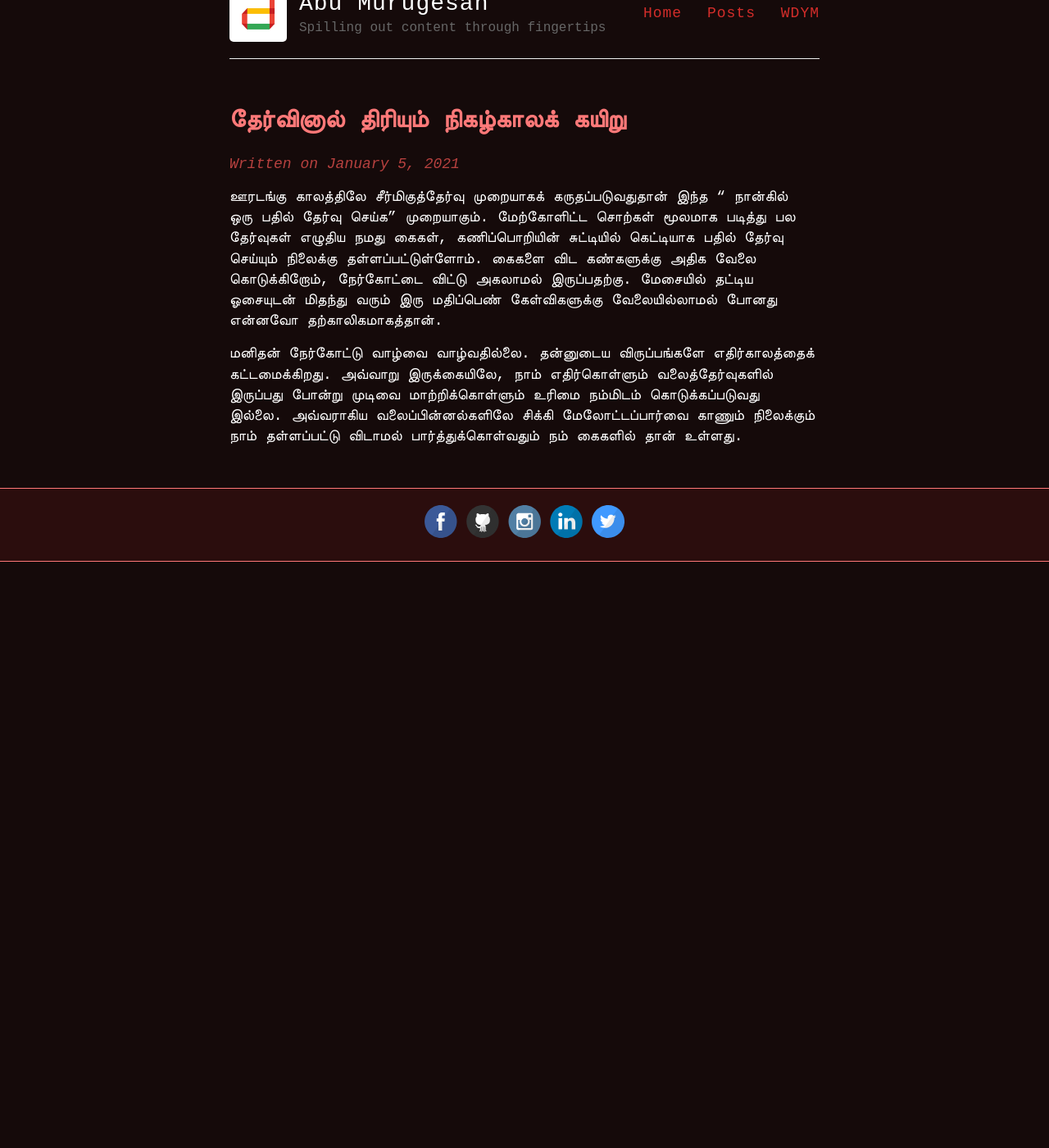
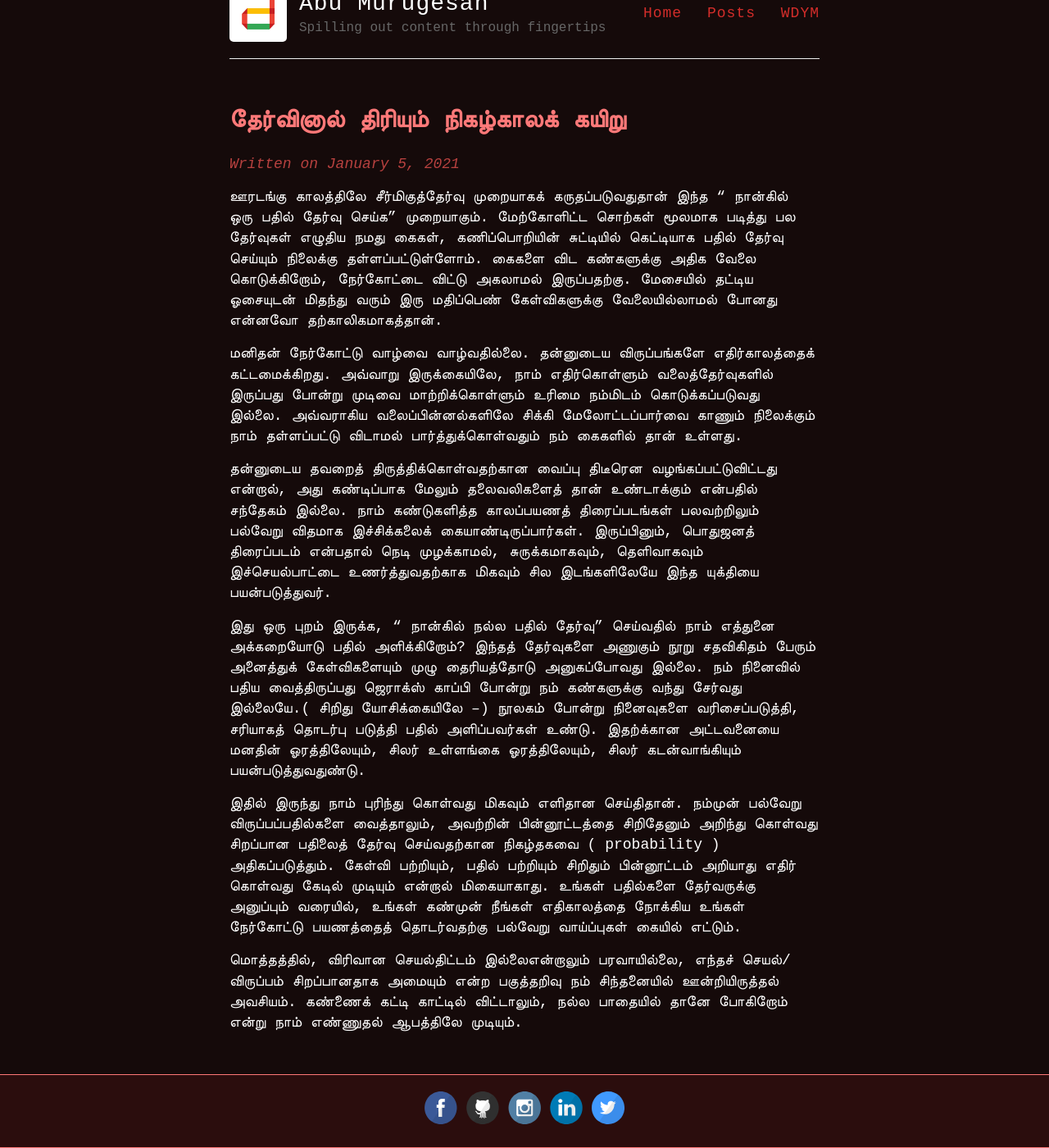
Before and after one commit to abumsd7/abumsd7.github.io, a Jekyll site: the page built from _posts/2021-01-05-Multiple-Choices.md, in a window 1280 px wide and 1400 px high, scrolled down 239 px. Shown: the whole window at 82% size. Built offline with Jekyll 4.4.1, drawn with Linux system fonts in a browser that asks for light colours; comment, search, counter and statistics services are not loaded; before the commit the page ends 924 px from its top, so only the background shows below that.

Commit message:
Blog Update 5

```diff
--- a/_posts/2021-01-05-Multiple-Choices.md
+++ b/_posts/2021-01-05-Multiple-Choices.md
@@ -13,3 +13,24 @@ date: 2021-01-05 19:45:00 +0530
 அவ்வாறு இருக்கையிலே, நாம் எதிர்கொள்ளும் வலைத்தேர்வுகளில் இருப்பது போன்று முடிவை மாற்றிக்கொள்ளும்
 உரிமை நம்மிடம் கொடுக்கப்படுவது இல்லை. அவ்வராகிய வலைப்பின்னல்களிலே சிக்கி மேலோட்டப்பார்வை காணும் நிலைக்கும்
 நாம் தள்ளப்பட்டு விடாமல் பார்த்துக்கொள்வதும் நம் கைகளில் தான் உள்ளது.
+
+தன்னுடைய தவறைத் திருத்திக்கொள்வதற்கான வைப்பு திடீரென வழங்கப்பட்டுவிட்டது என்றால், அது கண்டிப்பாக மேலும் தலைவலிகளைத்
+தான் உண்டாக்கும் என்பதில் சந்தேகம் இல்லை. நாம் கண்டுகளித்த காலப்பயணத் திரைப்படங்கள் பலவற்றிலும் பல்வேறு விதமாக
+இச்சிக்கலைக் கையாண்டிருப்பார்கள். இருப்பினும், பொதுஜனத் திரைப்படம் என்பதால் நெடி முழக்காமல், சுருக்கமாகவும், தெளிவாகவும்
+இச்செயல்பாட்டை உணர்த்துவதற்காக மிகவும் சில இடங்களிலேயே இந்த யுக்தியை பயன்படுத்துவர்.
+
+இது ஒரு புறம் இருக்க, " நான்கில் நல்ல பதில் தேர்வு" செய்வதில் நாம் எத்துனை அக்கறையோடு பதில் அளிக்கிறோம்? இந்தத் தேர்வுகளை
+அணுகும் நூறு சதவிகிதம் பேரும் அனைத்துக் கேள்விகளையும் முழு தைரியத்தோடு அனுகப்போவது இல்லை. நம் நினைவில் பதிய வைத்திருப்பது
+ஜெராக்ஸ் காப்பி போன்று நம் கண்களுக்கு வந்து சேர்வது இல்லையே.( சிறிது யோசிக்கையிலே --) நூலகம் போன்று நினைவுகளை வரிசைப்படுத்தி, சரியாகத் தொடர்பு படுத்தி
+பதில் அளிப்பவர்கள் உண்டு. இதற்க்கான அட்டவனையை மனதின் ஓரத்திலேயும், சிலர் உள்ளங்கை ஓரத்திலேயும், சிலர் கடன்வாங்கியும்
+பயன்படுத்துவதுண்டு.
+
+இதில் இருந்து நாம் புரிந்து கொள்வது மிகவும் எளிதான செய்திதான். நம்முன் பல்வேறு விருப்பப்பதில்களை வைத்தாலும்,
+அவற்றின் பின்னூட்டத்தை சிறிதேனும் அறிந்து கொள்வது சிறப்பான பதிலைத் தேர்வு செய்வதற்கான நிகழ்தகவை
+( probability ) அதிகப்படுத்தும். கேள்வி பற்றியும், பதில் பற்றியும் சிறிதும் பின்னூட்டம் அறியாது எதிர் கொள்வது கேடில்
+முடியும் என்றால் மிகையாகாது. உங்கள் பதில்களை தேர்வருக்கு அனுப்பும் வரையில், உங்கள் கண்முன் நீங்கள் எதிகாலத்தை நோக்கிய
+உங்கள் நேர்கோட்டு பயணத்தைத் தொடர்வதற்கு பல்வேறு வாய்ப்புகள் கையில் எட்டும்.
+
+மொத்தத்தில், விரிவான செயல்திட்டம் இல்லைஎன்றாலும் பரவாயில்லை, எந்தச் செயல்/விருப்பம் சிறப்பானதாக அமையும் என்ற பகுத்தறிவு
+நம் சிந்தனையில் ஊன்றியிருத்தல் அவசியம். கண்ணைக் கட்டி காட்டில் விட்டாலும், நல்ல பாதையில் தானே போகிறோம் என்று நாம்
+எண்ணுதல் ஆபத்திலே முடியும்.
```
